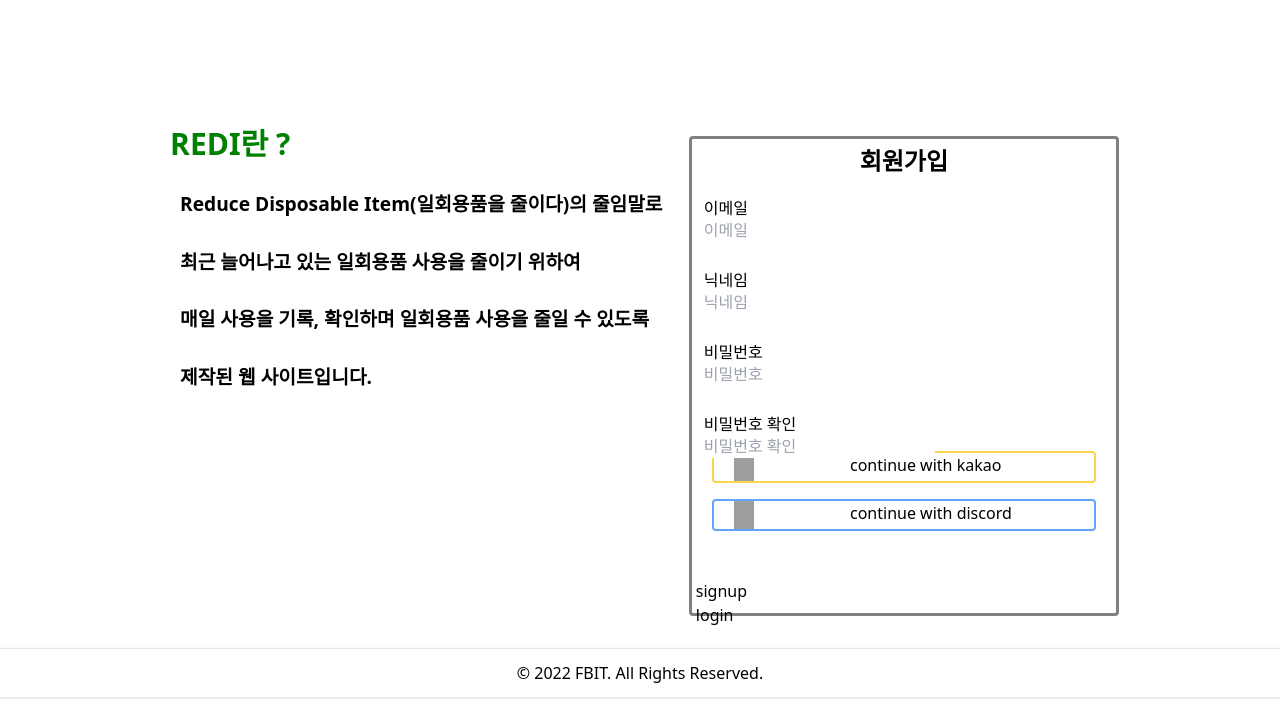
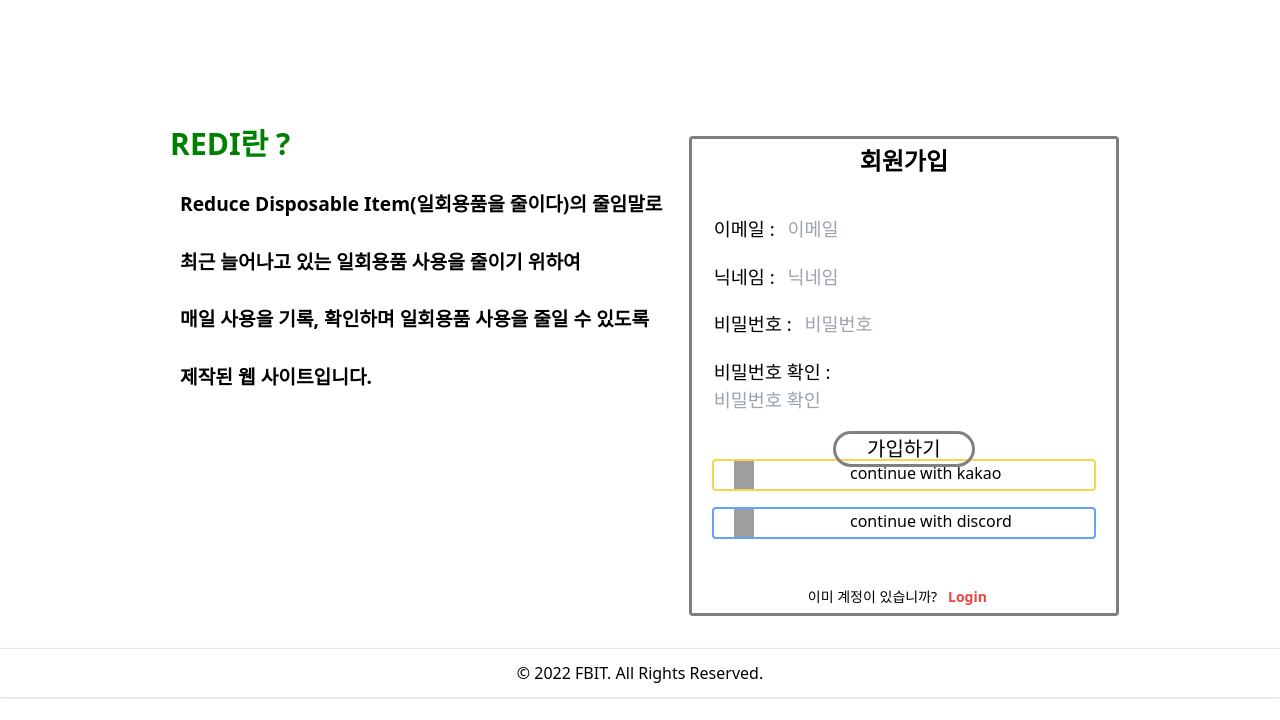
Before and after one commit to MinnSeoo/REDI, a Django app: page /users/signup/ in a window 1280 px wide. Shown: the part 80-800 px from the top of the page. Run offline with Django 4.2, Linux system fonts and the light colour scheme; style sheets or scripts are compiled from the project's sources; grey boxes are pictures that could not be loaded.

Commit message:
signup form부분 html, css코드 수정

```diff
--- a/static/css/signup.css
+++ b/static/css/signup.css
@@ -36,18 +36,27 @@
     font-size: x-large;
 }
 
-.si-form {
-
+.signup-form {
+    position: relative;
+    bottom: 2cm;
+    margin-bottom: 20px;
+    font-size: 18.5px;
+    margin-left: 10px;
 }
 
-.si-form1 {
+.bt-signup {
     position: relative;
-    bottom: 2.5cm;
-    margin-bottom: 9px;
+    bottom: 2cm;
+    margin-left: 3.7cm;
+    margin-right: 3.7cm;
+    text-align: center;
+    color: black;
+    font-size: 20px;
+    outline-style: solid;
+    outline-color: gray;
+    border-radius: 20px
 }
 
-.si-form2 {
-    position: relative;
-    bottom: 2.8cm;
-    margin-bottom: 15px;
+.bt-signup:hover {
+    outline-color: #bdef90;
 }
--- a/templates/users/signup.html
+++ b/templates/users/signup.html
@@ -14,24 +14,27 @@
 </div>
 <div class = "s-login">
     <h1 class = "s-title">회원가입</h1>
+<div class = "relative top-2">
     {% include 'partials/social_login.html'%}
+</div>
     <form method="POST">
         {% csrf_token %}
         {% for field in form %}
             {% comment %} {{field.label}}
             {{field}} {% endcomment %}
-        <div class = "si-form">
-            <div class="si-form1">
-                <labl for="{{ field.id_for_label }}" class = "ml-2">{{ field.label }} <br></labl>
-            </div>
-            <div class = "si-form2">
+        <div class = "signup-form">
+                <labl for="{{ field.id_for_label }}" class = "ml-2">{{ field.label }} : </labl>
                 <input type="{{ field.field.widget.input_type }}" class="ml-2"
                     id="{{ field.id_for_label }}" placeholder="{{ field.label }}" name="{{ field.name }}">
-            </div>
         </div>
         {% endfor %}
-        <button>signup</button>
+        <div class = "bt-signup">
+            <button>가입하기</button>
+        </div>
     </form>
-    <a href="{% url 'users:login' %}" >login</a>
+    <p class = "relative left-28 top-12 text-sm">
+        이미 계정이 있습니까? &nbsp;
+        <a href="{% url 'users:login' %}" class = "text-red-500 font-bold hover:underline">Login</a>
+    </p>
 </div>
 {% endblock content %}
```
